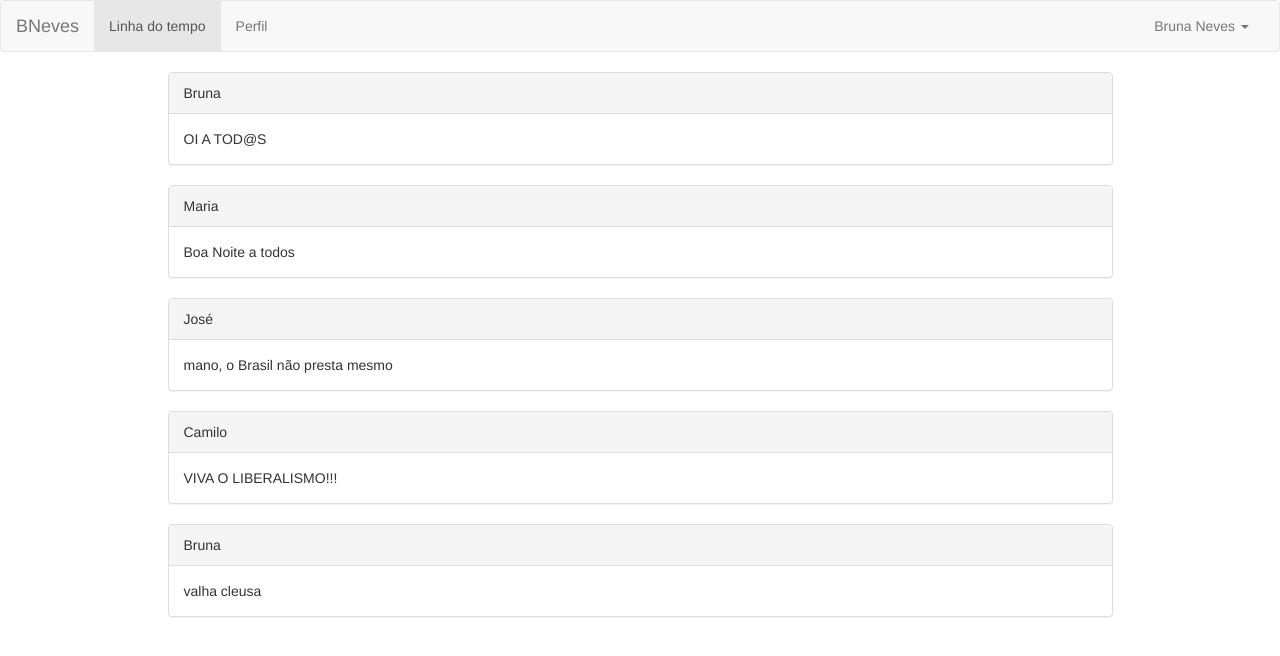
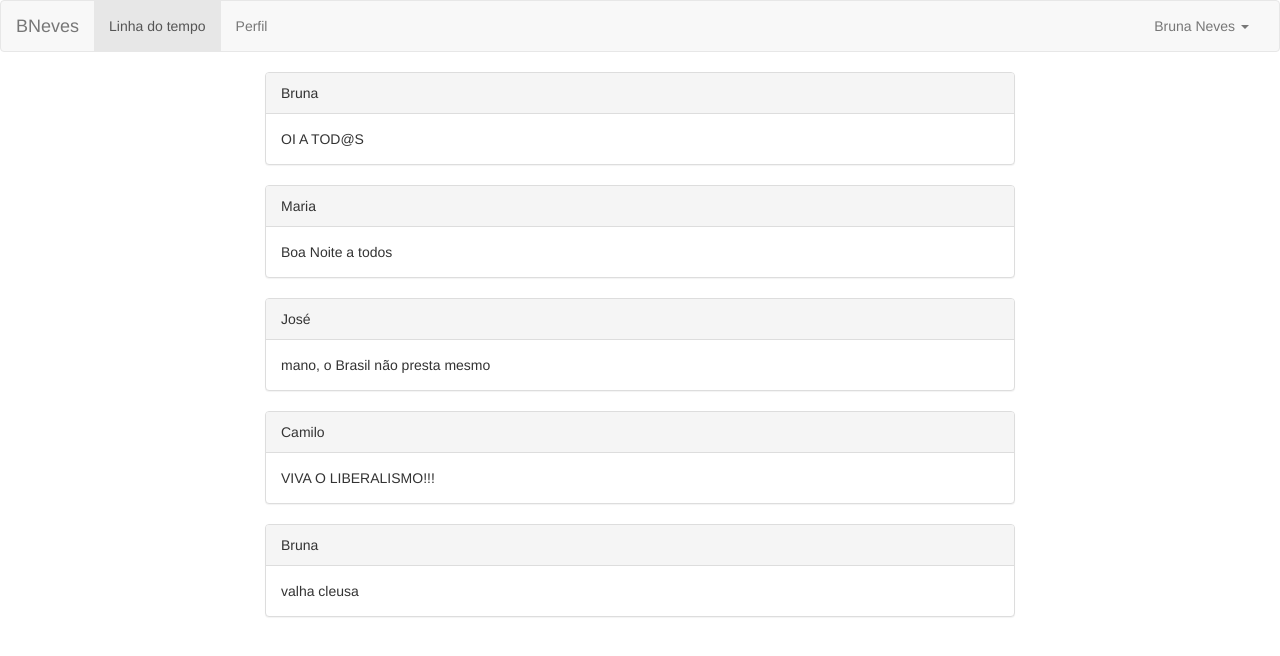
Before and after one commit to BrunaN/PIW, an Angular app in the folder Atividade 02/: page / in a window 1280 px wide. Shown: the top 656 px of the page. Built offline with nearby package versions, Linux system fonts and the light colour scheme.

Commit message:
modelo Post

```diff
--- a/Atividade 02/src/app/linha-do-tempo/linha-do-tempo.component.html
+++ b/Atividade 02/src/app/linha-do-tempo/linha-do-tempo.component.html
@@ -1,5 +1,5 @@
 <div class="row">
-  <div class="col-md-10 col-md-offset-1">
+  <div class="col-md-8 col-md-offset-2">
     <app-post amigo="Bruna" mensagem="OI A TOD@S"></app-post>
     <app-post amigo="Maria" mensagem="Boa Noite a todos"></app-post>
     <app-post amigo="José" mensagem="mano, o Brasil não presta mesmo"></app-post>
--- a/Atividade 02/src/index.html
+++ b/Atividade 02/src/index.html
@@ -6,7 +6,7 @@
   <base href="/">
 
   <meta name="viewport" content="width=device-width, initial-scale=1">
-  <link rel="icon" type="image/x-icon" href="favicon.ico">
+  <link rel="icon" type="image/x-icon" href="">
 </head>
 <body>
   <app-root></app-root>
```
Also changed, not shown: Atividade 02/src/app/post-model/post.model.ts (added, +13 -0 lines).
